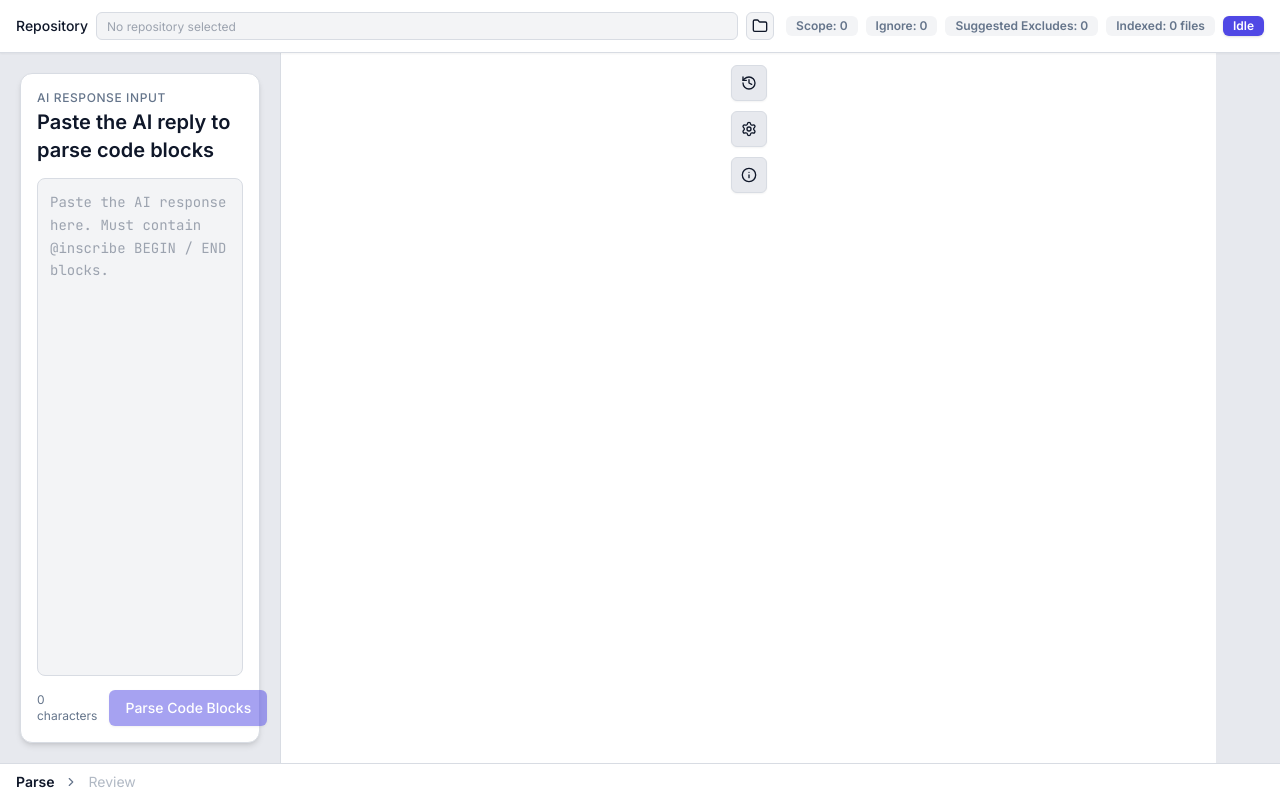
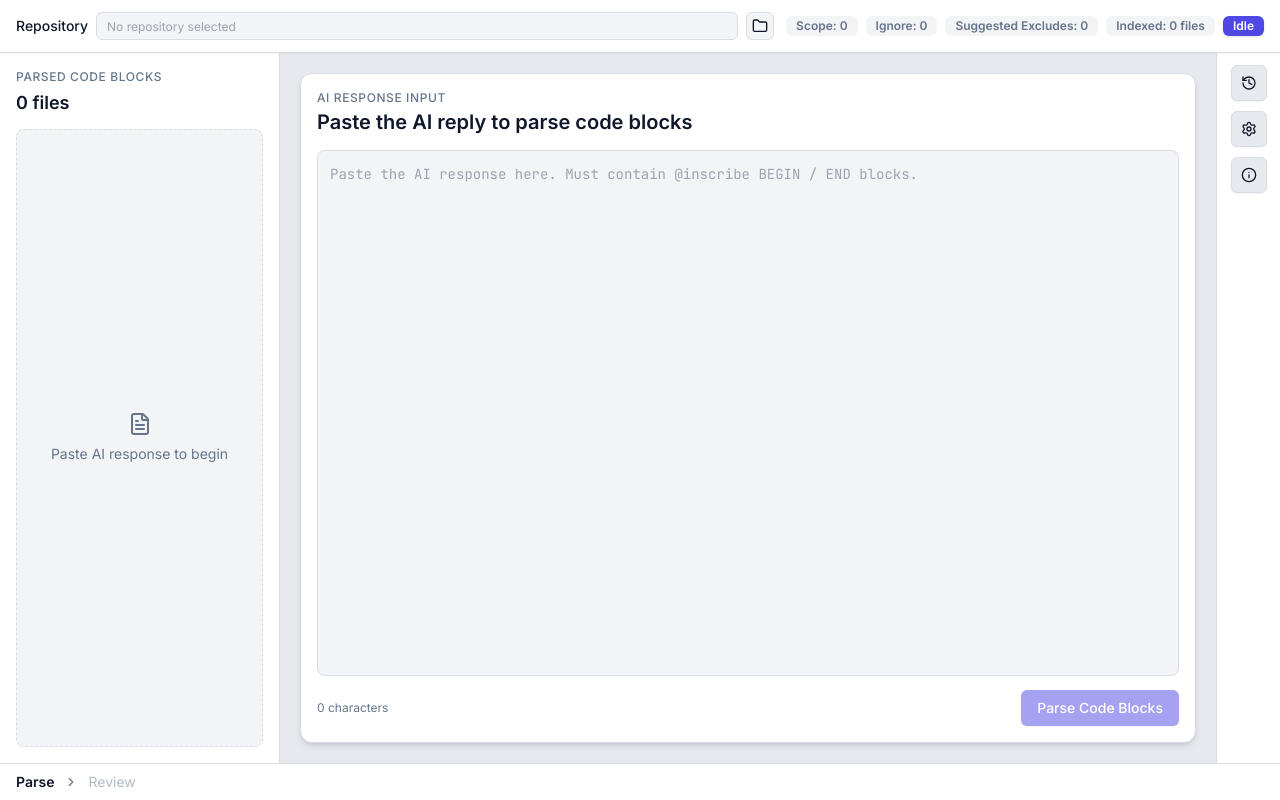
Before and after one commit to emxhive/inscribe, a React (Vite) app in the folder apps/desktop/: page / in a window 1280 px wide. Built offline with nearby package versions, Linux system fonts and the light colour scheme.

Commit message:
Fix desktop layout grid columns
Co-authored-by: emxhive <67089614+emxhive@users.noreply.github.com>

```diff
--- a/apps/desktop/src/components/app/FileSidebar.tsx
+++ b/apps/desktop/src/components/app/FileSidebar.tsx
@@ -7,7 +7,7 @@ export function FileSidebar() {
   const { handleSelectItem } = useReviewActions();
 
   return (
-    <aside className="flex flex-col gap-3 p-4 bg-card border-r border-border md:hidden">
+    <aside className="flex flex-col gap-3 p-4 bg-card border-r border-border">
       <div className="flex flex-col gap-1">
         <p className="text-xs text-muted-foreground uppercase tracking-wider font-medium">
           {state.mode === 'intake' ? 'Parsed Code Blocks' : 'Code Changes'}
--- a/apps/desktop/src/components/app/MainContent.tsx
+++ b/apps/desktop/src/components/app/MainContent.tsx
@@ -10,7 +10,7 @@ export function MainContent() {
   const { state, updateState } = useAppStateContext();
 
   return (
-    <div className="flex-1 grid grid-cols-[280px_1fr_64px] min-h-0 xl:grid-cols-[280px_1fr_64px] lg:grid-cols-[240px_1fr] md:grid-cols-1">
+    <div className="flex-1 grid grid-cols-[280px_1fr_64px] min-h-0">
       <FileSidebar />
 
       <main className="flex flex-col min-h-0 p-5 bg-transparent">
@@ -19,7 +19,7 @@ export function MainContent() {
         {state.mode === 'review' && <ReviewPanel />}
       </main>
 
-      <aside className="hidden xl:flex flex-col items-center gap-2.5 p-3 bg-card border-l border-border">
+      <aside className="flex flex-col items-center gap-2.5 p-3 bg-card border-l border-border">
         <Button
           variant="outline"
           size="icon"
```
